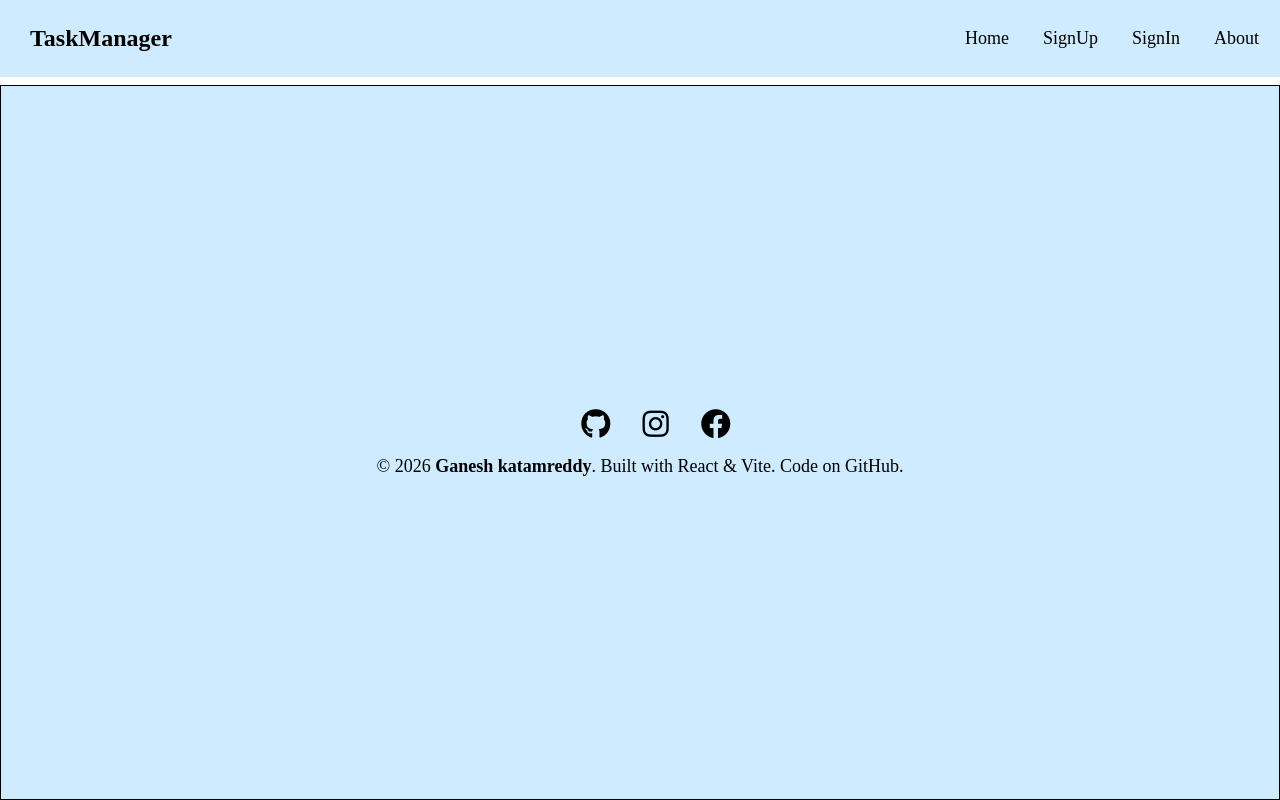
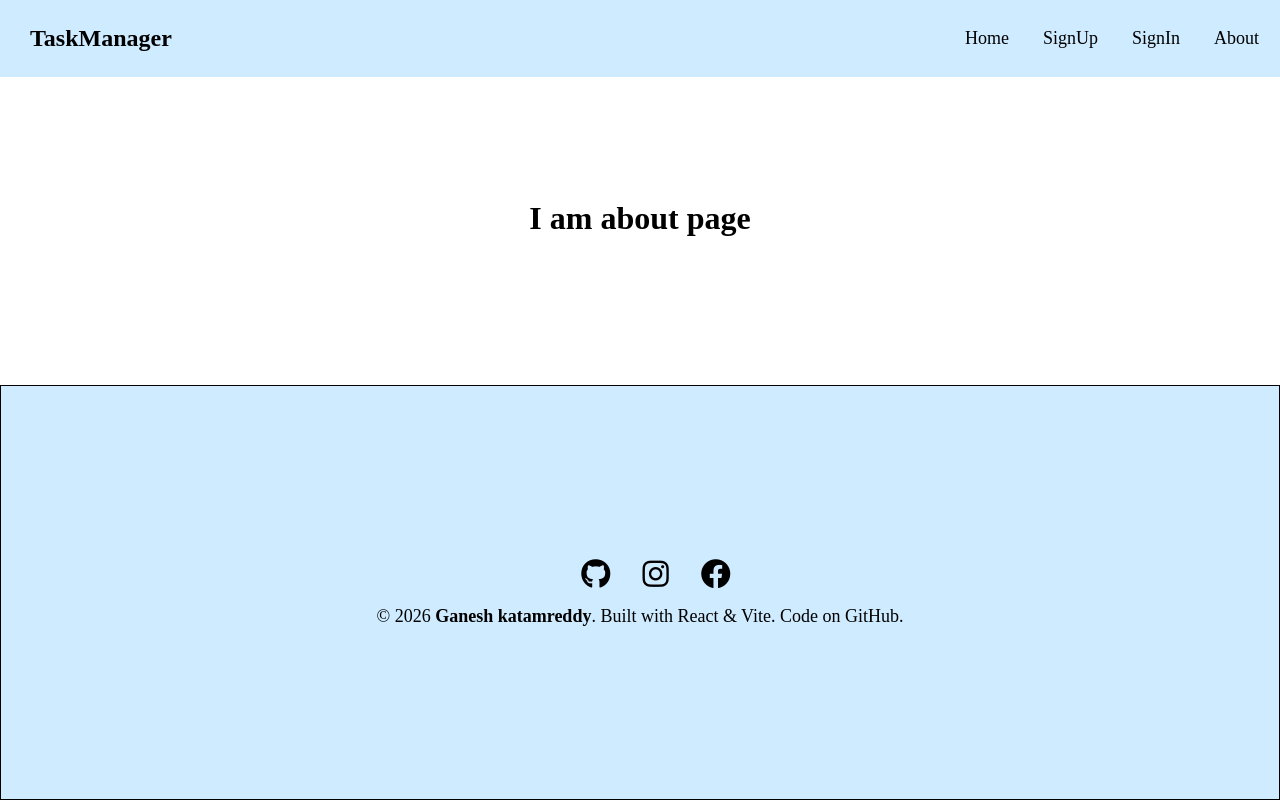
Before and after one commit to katamreddyganesh/TaskManager, a React (Vite) app in the folder frontend/: page /about in a window 1280 px wide. Built offline with nearby package versions, Linux system fonts and the light colour scheme; no server answers.

Commit message:
chore:Modify css styling for all pages

```diff
--- a/frontend/src/App.css
+++ b/frontend/src/App.css
@@ -9,8 +9,9 @@
 
 .app-container{
     /* border:black solid 1px; */
-    /* left:0; */
+    left:0;
     position:absolute;
+    /* padding-top:60px; */
     width:100%;
     height:100vh;
     display:flex;
--- a/frontend/src/pages/SignIn/SignIn.css
+++ b/frontend/src/pages/SignIn/SignIn.css
@@ -5,7 +5,7 @@
 /* main container in sign in page */
 .signIn-Container{
     width:100%;
-    padding:50px;
+    margin-top:150px;;
     border:black solid 1px;
     position:relative;
     display:flex;
--- a/frontend/src/pages/SignUp/SignUp.css
+++ b/frontend/src/pages/SignUp/SignUp.css
@@ -6,8 +6,10 @@
 
 
 .SignUp-Container{
+    border:black solid 1px;
     width:100%;
     height:calc(100vh - 60px);
+    margin-top:100px;
     position:relative;
     display:flex;
     justify-content:center;
--- a/frontend/src/pages/Task/TodoList.css
+++ b/frontend/src/pages/Task/TodoList.css
@@ -15,9 +15,10 @@
 
 .todo-container{
     width:100%;
-    height:100%;
-    padding:100px 0px 100px 0px;
-    border:black solid 1px;
+    /* border:black solid 1px; */
+    /* height:auto; */
+    margin-top:100px;
+    /* margin-top:100px; */
     display:flex;
     justify-content:space-around;
     align-items:center;
@@ -132,6 +133,7 @@
     .todo-container{
     width:calc(100% - 100px);
     left:0;
+    position:relative;
     border:black solid 1px;
     display:flex;
     justify-content:center;
--- /dev/null
+++ b/frontend/src/pages/about/about.css
@@ -0,0 +1,10 @@
+
+
+
+.about-container{
+    margin-top:100px;
+    display:flex;
+    justify-content:center;
+    align-items:center;
+    padding:100px;
+}
--- a/frontend/src/pages/about/about.jsx
+++ b/frontend/src/pages/about/about.jsx
@@ -1,9 +1,9 @@
-
+import "./about.css"
 
 export default function About(){
     const about = "";
     return (
-        <div>
+        <div className="about-container">
             <h1> I am about page</h1>
         </div>
     );
```
Also changed, not shown: 1 other file (tests, documents, lock files or other folders).
